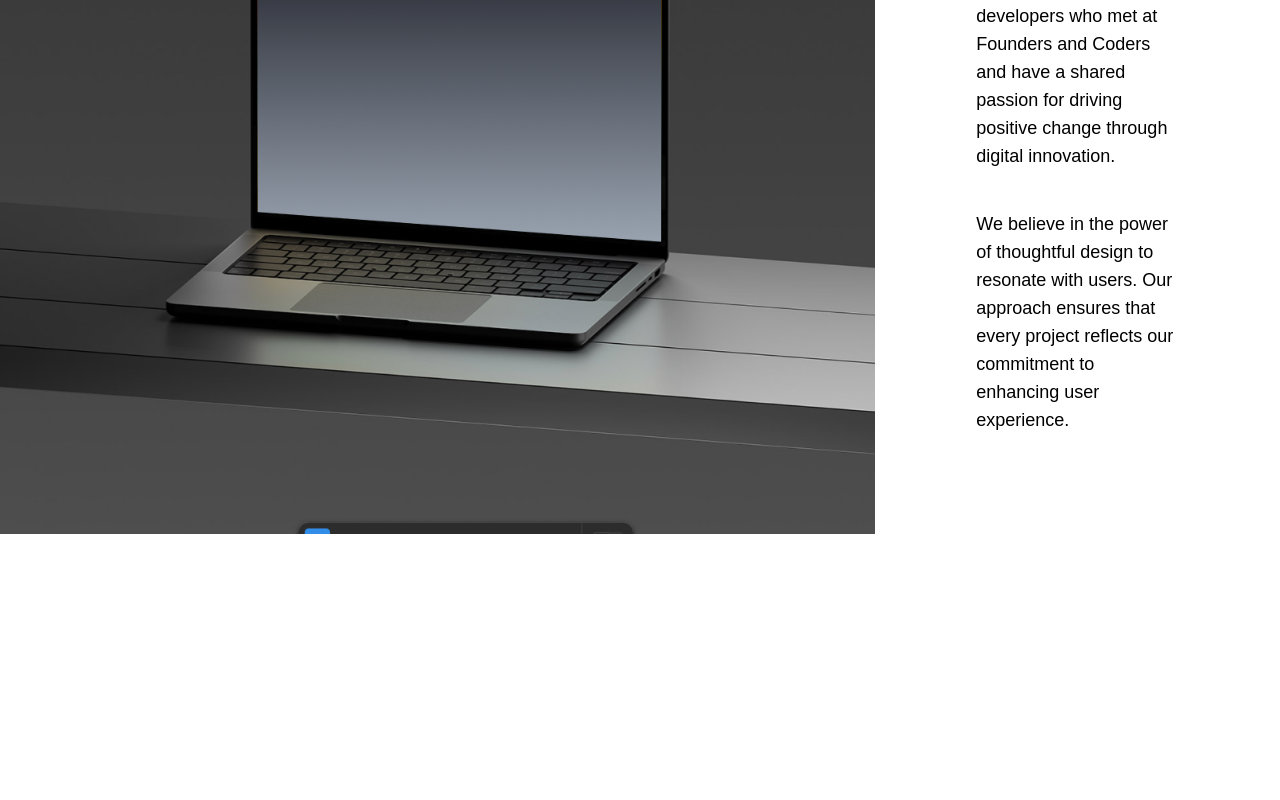
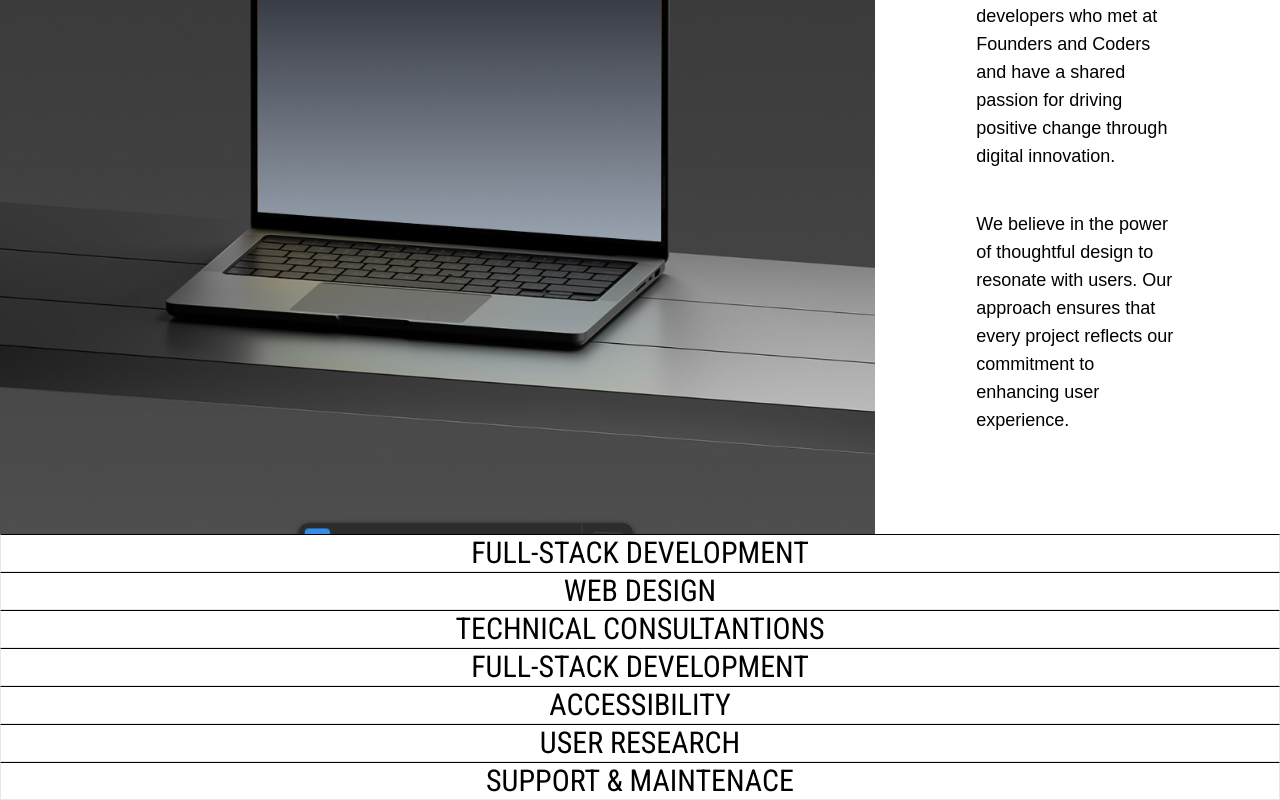
Before and after one commit to TandemCreativeDev/tandem, a Next.js app: page / in a window 1280 px wide. Shown: the part 1538-2338 px from the top of the page. Before the commit the page ends 2072 px from the top, so only its background shows below. Built offline with nearby package versions, Linux system fonts and the light colour scheme.

Commit message:
add services section to main page

```diff
--- a/src/app/page.tsx
+++ b/src/app/page.tsx
@@ -1,12 +1,14 @@
 import AboutSection from "@/components/About";
 import Header from "@/components/Header";
 import Hero from "@/components/Hero";
+import ServicesSection from "@/components/Services";
 export default function HeroPage() {
   return (
     <div className="relative">
       <Header />
       <Hero />
       <AboutSection />
+      <ServicesSection />
     </div>
   );
 }
```
